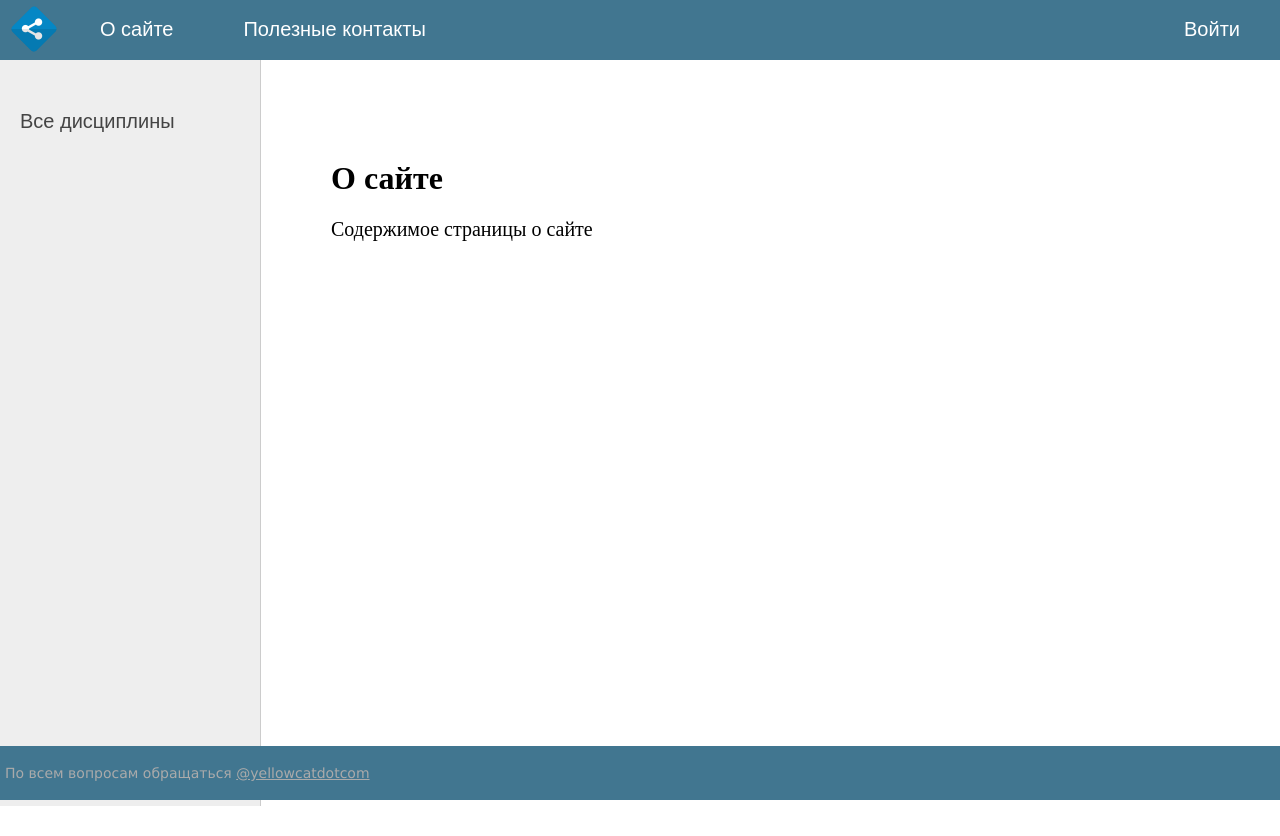
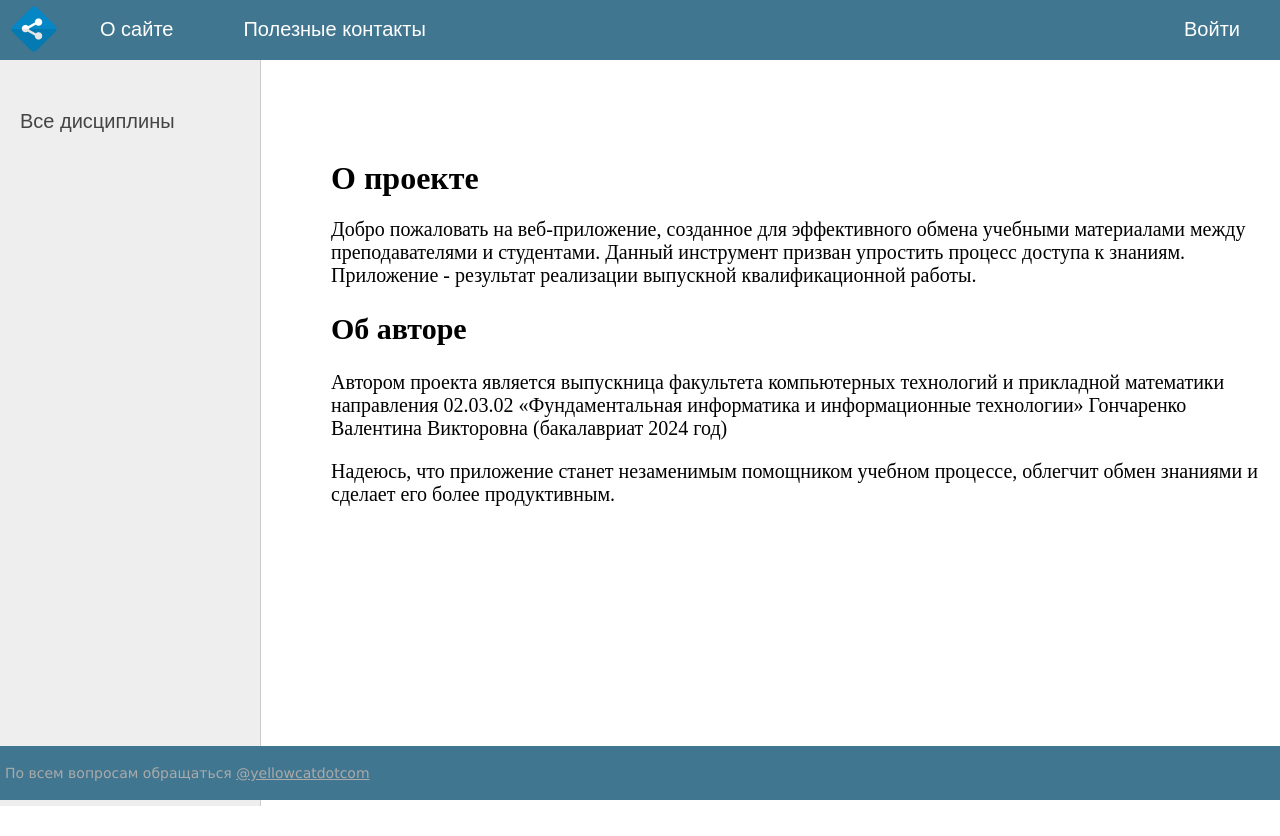
Before and after one commit to yellowcat-dotcom/diplomProject, a Django app: page /about/ in a window 1280 px wide. Run offline with Django 5.2, Linux system fonts and the light colour scheme.

Commit message:
final version

```diff
--- a/exchange/file_sharing/templates/file_sharing/about.html
+++ b/exchange/file_sharing/templates/file_sharing/about.html
@@ -2,5 +2,18 @@
 
 {% block content %}
 <h1>{{title}}</h1>
-<p>Содержимое страницы о сайте</p>
+<p>Добро пожаловать на веб-приложение, созданное для эффективного обмена учебными материалами между преподавателями и студентами.
+    Данный инструмент призван упростить процесс доступа к знаниям.
+    Приложение - результат реализации выпускной квалификационной работы.
+</p>
+<h2>
+    Об авторе
+</h2>
+<p>
+    Автором проекта является выпускница факультета компьютерных технологий и прикладной математики
+    направления 02.03.02 «Фундаментальная информатика и информационные технологии» Гончаренко Валентина Викторовна (бакалавриат 2024 год)
+    </p>
+<p>
+    Надеюсь, что приложение станет незаменимым помощником учебном процессе, облегчит обмен знаниями и сделает его более продуктивным.
+</p>
 {% endblock %}
--- a/exchange/file_sharing/utils.py
+++ b/exchange/file_sharing/utils.py
@@ -15,22 +15,22 @@ class DataMixin:
 
         context = kwargs
 # без кеширования
-        # if self.request.user.is_authenticated:
-        #     user = self.request.user
-        #     records = Record.objects.filter(group=user.group)
-        #     discipline_ids = records.values_list('discipline',
-        #                                          flat=True).distinct()
-        #     disciplines = Discipline.objects.filter(pk__in=discipline_ids)
-        # else:
-        #     disciplines = Discipline.objects.all()
+        if self.request.user.is_authenticated:
+            user = self.request.user
+            records = Record.objects.filter(group=user.group)
+            discipline_ids = records.values_list('discipline',
+                                                 flat=True).distinct()
+            disciplines = Discipline.objects.filter(pk__in=discipline_ids)
+        else:
+            disciplines = Discipline.objects.all()
 # конец
 
 
 # переключение на кеширование
-        disciplines = cache.get('disciplines')
-        if not disciplines:
-            disciplines = Discipline.objects.all()
-            cache.set('disciplines', disciplines, 60)
+#         disciplines = cache.get('disciplines')
+#         if not disciplines:
+#             disciplines = Discipline.objects.all()
+#             cache.set('disciplines', disciplines, 60)
 # конец
 
         context['menu'] = menu
@@ -38,19 +38,3 @@ class DataMixin:
         if 'discipline_selected' not in context:
             context['discipline_selected'] = 0
         return context
-
-    # def get_user_context(self, **kwargs):
-    #     context = kwargs
-    #     # подключаем механизм кеширования
-    #     # disciplines = cache.get('disciplines')
-    #     # if not disciplines:
-    #     #     disciplines = Discipline.objects.all()
-    #     #     cache.set('disciplines', disciplines, 60)
-    #
-    #     # без кеширования
-    #     disciplines = Discipline.objects.all() #так было ДО кеширования
-    #     context['menu'] = menu
-    #     context['disciplines'] = disciplines
-    #     if 'discipline_selected' not in context:
-    #         context['discipline_selected'] = 0
-    #     return context
--- a/exchange/file_sharing/views.py
+++ b/exchange/file_sharing/views.py
@@ -33,7 +33,7 @@ class RecordHome(DataMixin, ListView):
 
 
 def about(request):
-    return render(request, 'file_sharing/about.html', {'menu': menu, 'title': 'О сайте'})
+    return render(request, 'file_sharing/about.html', {'menu': menu, 'title': 'О проекте'})
 
 
 # def addpage(request):
```
